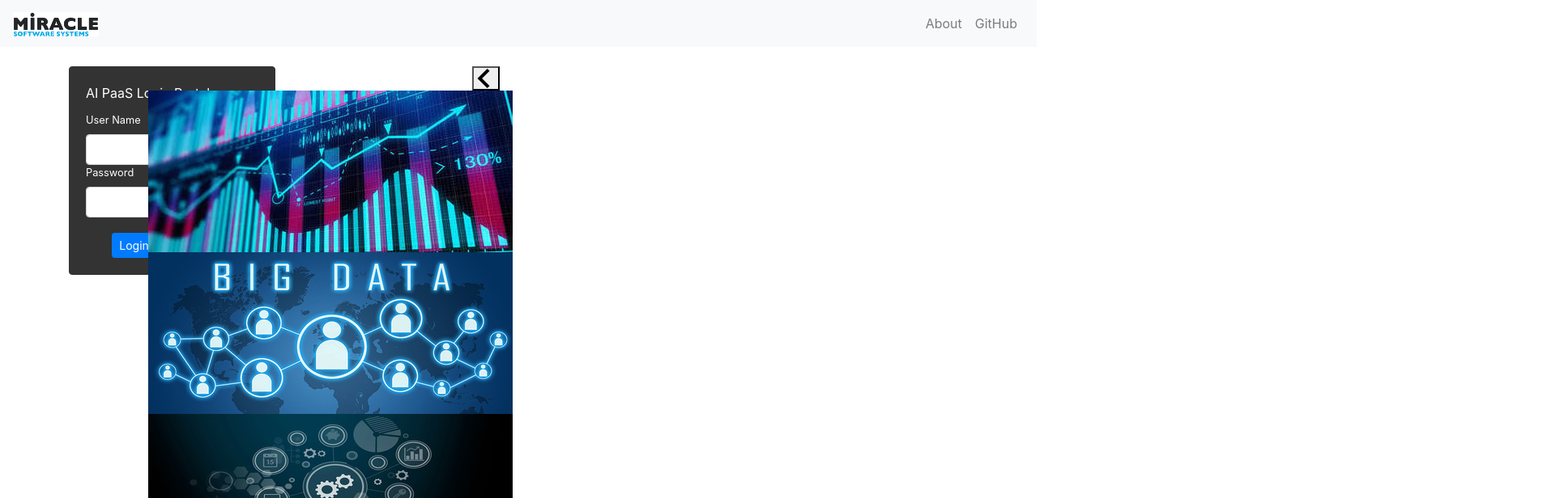
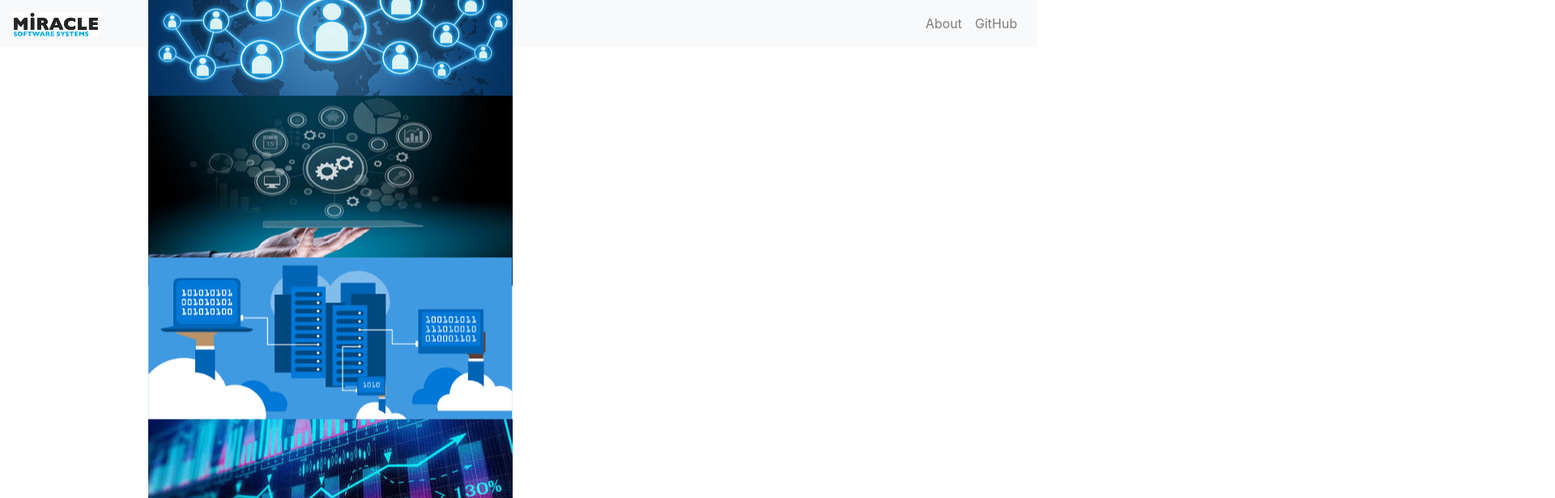
Before and after one commit to Karun27/AIPaaS, a React (Create React App) app: page / in a window 1280 px wide. Shown: the top 616 px of the page at 81% size, 1920 px wide, since content can reach past the window. Built offline with nearby package versions, Linux system fonts and the light colour scheme.

Commit message:
update css

```diff
--- a/src/App.css
+++ b/src/App.css
@@ -44,3 +44,10 @@ h3 {
 p{
  color:#f04a3e;
 }
+.container{
+position: fixed;
+   top: 50%;
+   left: 50%;
+   -webkit-transform: translate(-50%, -50%);
+   transform: translate(-50%, -50%);
+}
```
